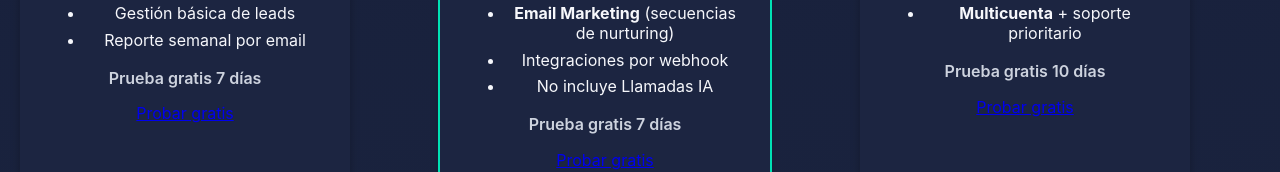
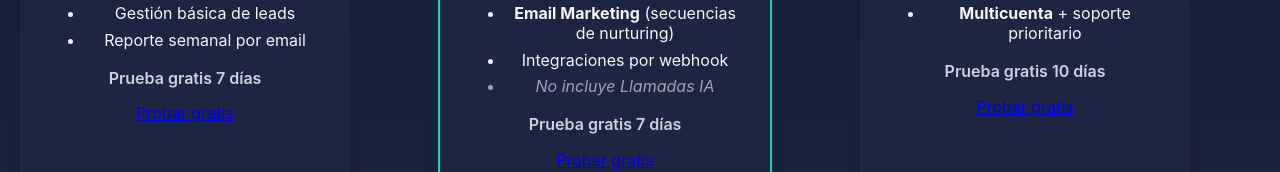
Before and after one commit to LynaraAssistant/Lynara-Site, a plain HTML site: page index.html in a window 1280 px wide. Shown: the part 3879-4051 px from the top of the page. Drawn offline with Linux system fonts and the light colour scheme.

Commit message:
Update index.html

```diff
--- a/index.html
+++ b/index.html
@@ -132,7 +132,7 @@
         <li>Seguimiento IA de no respuesta</li>
         <li><strong>Email Marketing</strong> (secuencias de nurturing)</li>
         <li>Integraciones por webhook</li>
-        <li class=>No incluye Llamadas IA</li>
+        <li class="muted">No incluye Llamadas IA</li>
       </ul>
       <p class="trial">Prueba gratis 7 días</p>
       <a href="#preventa" class="btn btn-primary">Probar gratis</a>
```
